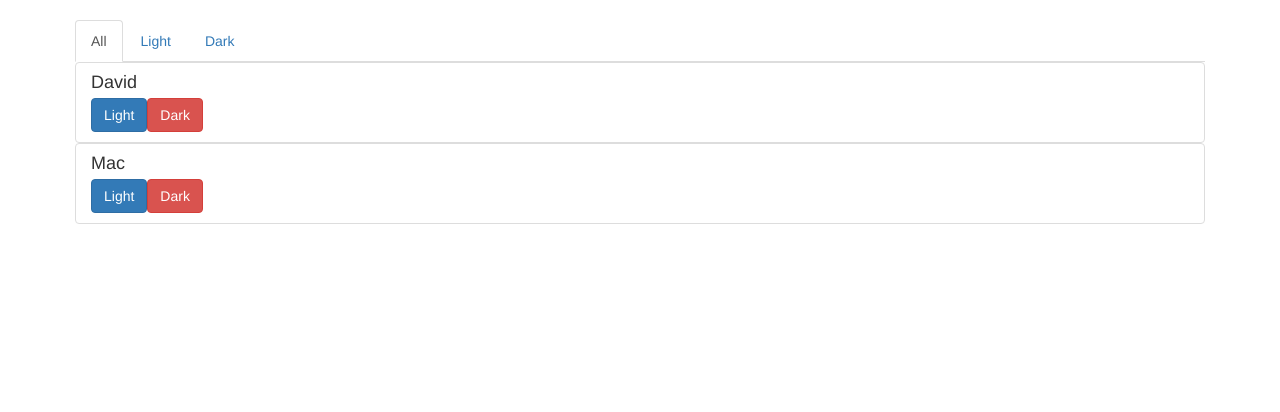
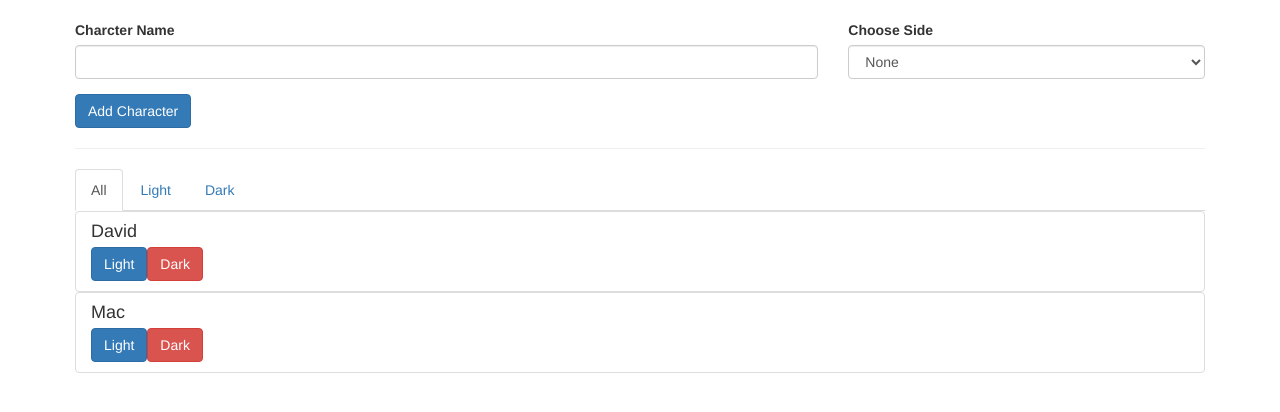
Before and after one commit to Vishvang/angular-funda-demo, an Angular app: page / in a window 1280 px wide. Shown: the top 412 px of the page. Built offline with nearby package versions, Linux system fonts and the light colour scheme.

Commit message:
We will see How we can handle forms step by step. First Create component. Create a new create-component and also we are towards to handle forms which can kill our angular app by reloading form.

```diff
--- a/src/app/app.component.html
+++ b/src/app/app.component.html
@@ -1,4 +1,10 @@
 <div class="container">
+  <div class="row">
+    <div class="col-sm-12">
+      <app-create-character></app-create-character>
+    </div>
+  </div>
+  <hr>
   <div class="row">
     <div class="col-sm-12">
         <app-tabs></app-tabs>
--- a/src/app/app.module.ts
+++ b/src/app/app.module.ts
@@ -7,13 +7,15 @@ import { ListComponent } from './list/list.component';
 import { ItemComponent } from './item/item.component';
 import { MovieCharacterService } from './movie-character.service';
 import { LogService } from './log.service';
+import { CreateCharacterComponent } from './create-character/create-character.component';
 
 @NgModule({
   declarations: [
     AppComponent,
     TabsComponent,
     ListComponent,
-    ItemComponent
+    ItemComponent,
+    CreateCharacterComponent
   ],
   imports: [
     BrowserModule
--- /dev/null
+++ b/src/app/create-character/create-character.component.html
@@ -0,0 +1,17 @@
+<form>
+  <div class="row">
+    <div class="col-md-8 form-group">
+        <label for="name">Charcter Name</label>
+        <input type="text" id="name" name="name" class="form-control">
+    </div>
+    <div class="col-md-4 form-group">
+        <label for="side">Choose Side</label>
+        <select id="side" name="side" class="form-control">
+          <option *ngFor="let side of availableSides" [value]="side.value">
+            {{ side.display }}
+          </option>
+        </select>
+    </div>
+  </div>
+  <button class="btn btn-primary" type="submit">Add Character</button>
+</form>
--- /dev/null
+++ b/src/app/create-character/create-character.component.ts
@@ -0,0 +1,21 @@
+import { Component, OnInit } from '@angular/core';
+
+@Component({
+  selector: 'app-create-character',
+  templateUrl: './create-character.component.html',
+  styleUrls: ['./create-character.component.css']
+})
+export class CreateCharacterComponent implements OnInit {
+
+  availableSides = [
+    {display: 'None', value: ''},
+    {display: 'Light', value: 'light'},
+    {display: 'Dark', value: 'dark'}
+  ];
+
+  constructor() { }
+
+  ngOnInit() {
+  }
+
+}
```
Also changed, not shown: src/app/create-character/create-character.component.css (added).
